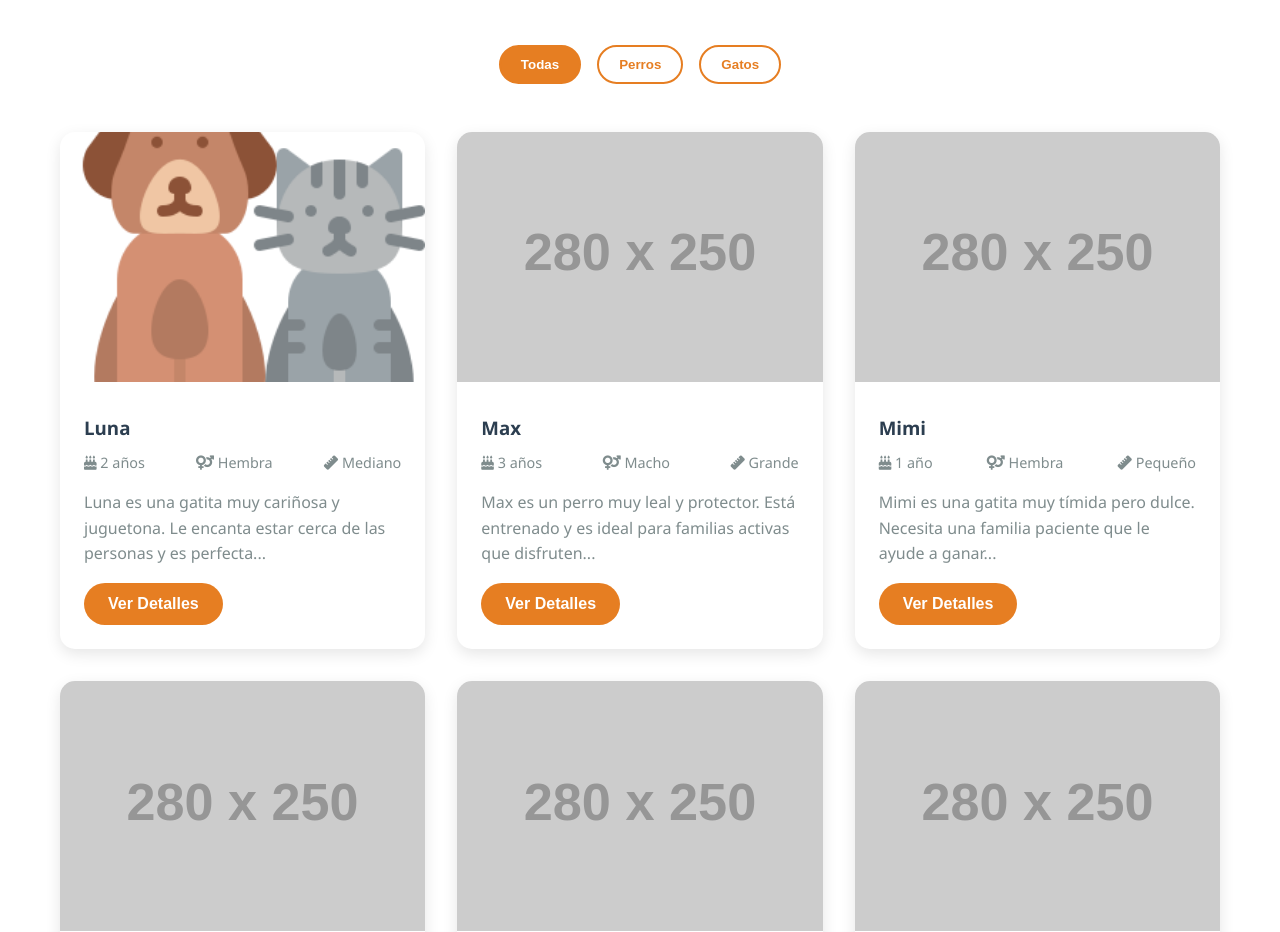
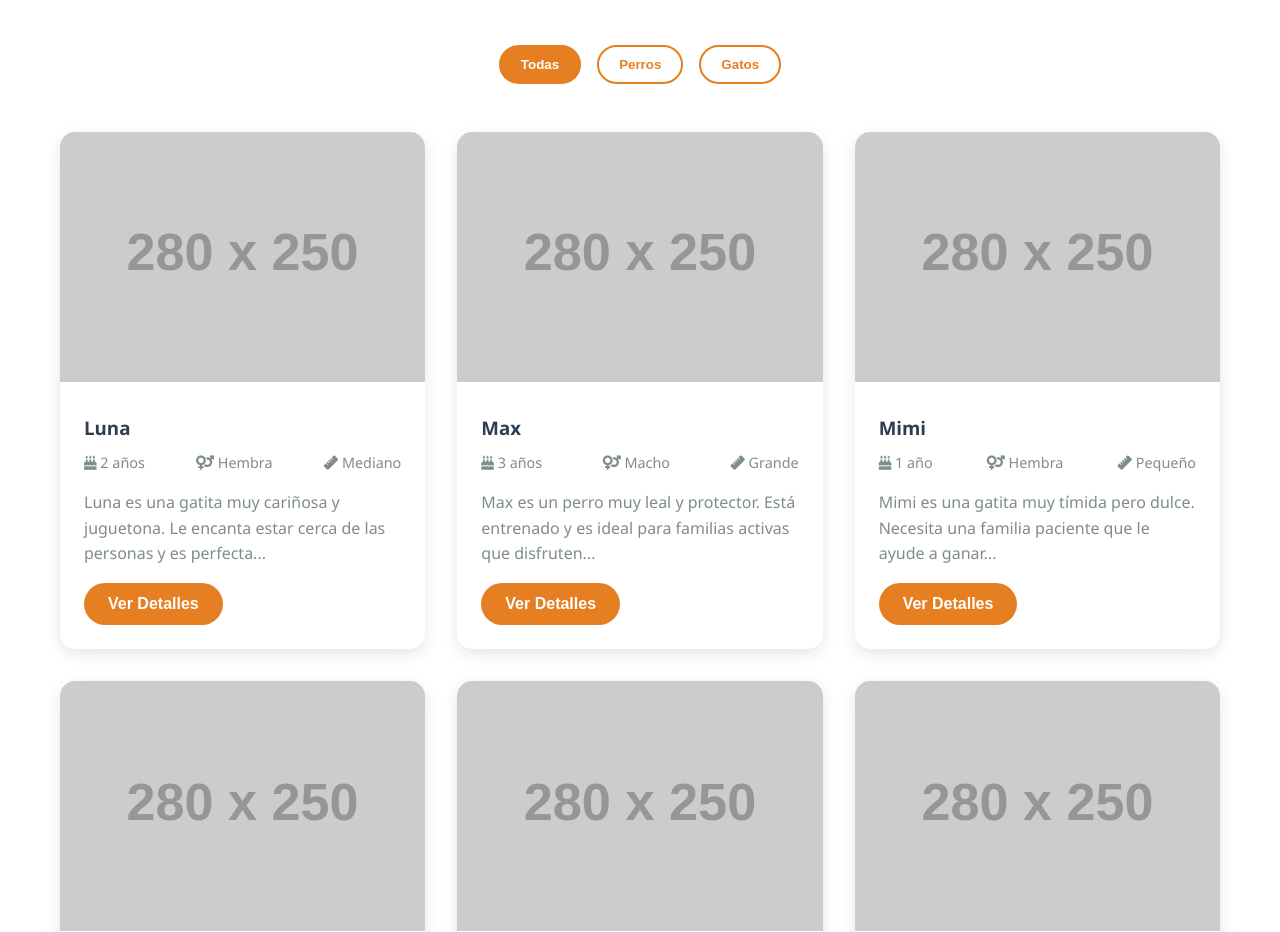
Before and after one commit to DeringSalazar/Adoptapets, a plain HTML site: page Index.html in a window 1280 px wide. Shown: the part 2126-3058 px from the top of the page. Drawn offline with Linux system fonts and the light colour scheme; placeholder pictures from the web are drawn by us.

Commit message:
Se quitan los cambios

```diff
--- a/Index.html
+++ b/Index.html
@@ -124,7 +124,7 @@
             <div class="pets-grid" id="pets-grid">
                 <!-- Mascotas directamente en HTML -->
                 <div class="pet-card gatos">
-                    <img src="./Assets/IMG1.png" alt="Luna">
+                    <img src="https://via.placeholder.com/280x250/3498db/ffffff?text=MAX" alt="Luna">
                     <div class="pet-info">
                         <h3>Luna</h3>
                         <div class="pet-details">
--- a/script.js
+++ b/script.js
@@ -11,7 +11,7 @@ const petsData = {
         size: "Mediano",
         type: "gatos",
         description: "Luna es una gatita muy cariñosa y juguetona. Le encanta estar cerca de las personas y es perfecta para familias con niños. Ya está esterilizada y tiene todas sus vacunas al día.",
-        image: "./Assets/IMG1.png"
+        image: "https://via.placeholder.com/280x250/3498db/ffffff?text=MAX"
     },
     2: {
         name: "Max",
```
